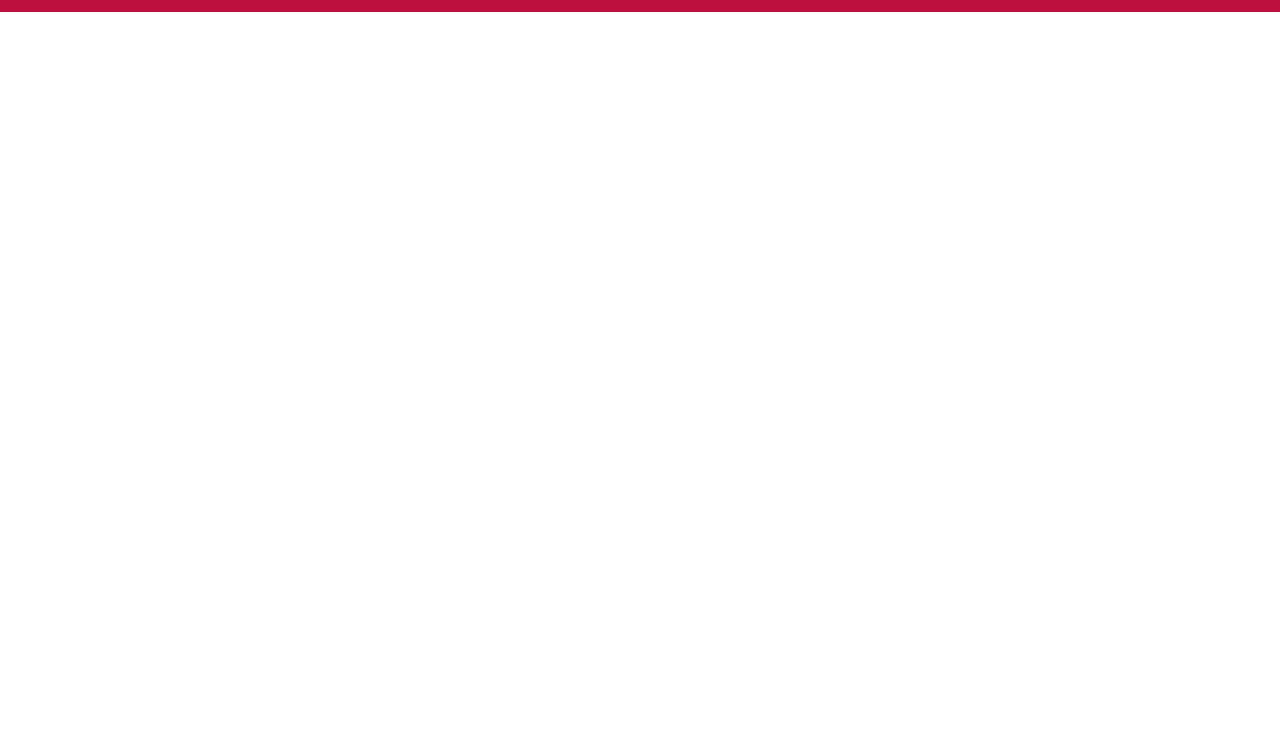
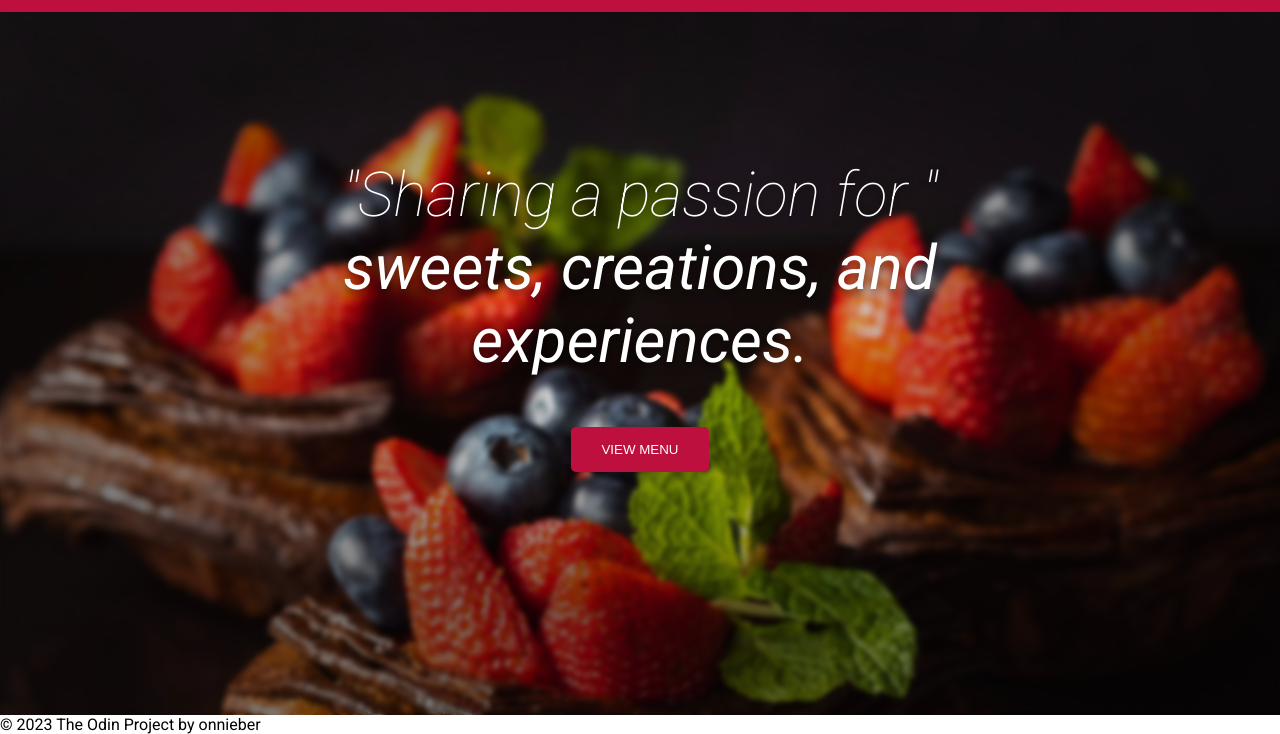
Before and after one commit to ronnieBer/odin-restaurant_page, a plain HTML site: page index.html in a window 1280 px wide. Shown: the part 85-819 px from the top of the page. Drawn offline with Linux system fonts and the light colour scheme; a web font is replaced by a local one.

Commit message:
Add style to main

```diff
--- a/style.css
+++ b/style.css
@@ -74,3 +74,71 @@ nav {
     padding-bottom: 2px;
 }
 /* header end */
+
+/* main start */
+.hero {
+    /* border: 1px solid magenta; */
+    position: relative;
+    display: flex;
+    align-items: center;
+    justify-content: center;
+    height: 100vh;
+    margin: 0 auto;
+    padding: 100px 0;
+
+    background-image: url(images/banner-3.jpg);
+    background-size: cover;
+    background-position: top center;
+}
+
+.hero > .overlay {
+    position: absolute;
+    width: 100vw;
+    height: 100vh;
+    background: radial-gradient(
+        50% 37.74% at 50% 50%,
+        rgba(0, 0, 0, 0) 0%,
+        rgba(0, 0, 0, 0) 0.01%,
+        rgba(0, 0, 0, 0.5) 100%);
+    mix-blend-mode: normal;
+    backdrop-filter: blur(2.5px);
+}
+
+.hero-content {
+    display: flex;
+    flex-direction: column;
+    justify-content: center;
+    align-items: center;
+    max-width: 650px;
+    z-index: 1;
+}
+
+.hero-heading {
+    color: white;
+    font-size: 3.875rem;
+    font-style: italic;
+    font-weight: 100;
+    text-align: center;
+    text-shadow: 0px 4px 8px rgba(0, 0, 0, 0.5);
+}
+
+.hero-heading > span {
+    font-weight: 400;
+}
+
+.view-menu {
+    padding: 15px 30px;
+    margin-top: 50px;
+    border-radius: 5px;
+    border: none;
+    color: white;
+    background-color: var(--primary-color);
+    cursor: pointer;
+    transition: background-color .3s;
+}
+
+.view-menu:hover {
+    color: var(--primary-color);
+    background-color: rgba(255, 255, 255, 0.8);
+}
+/* main end */
```
